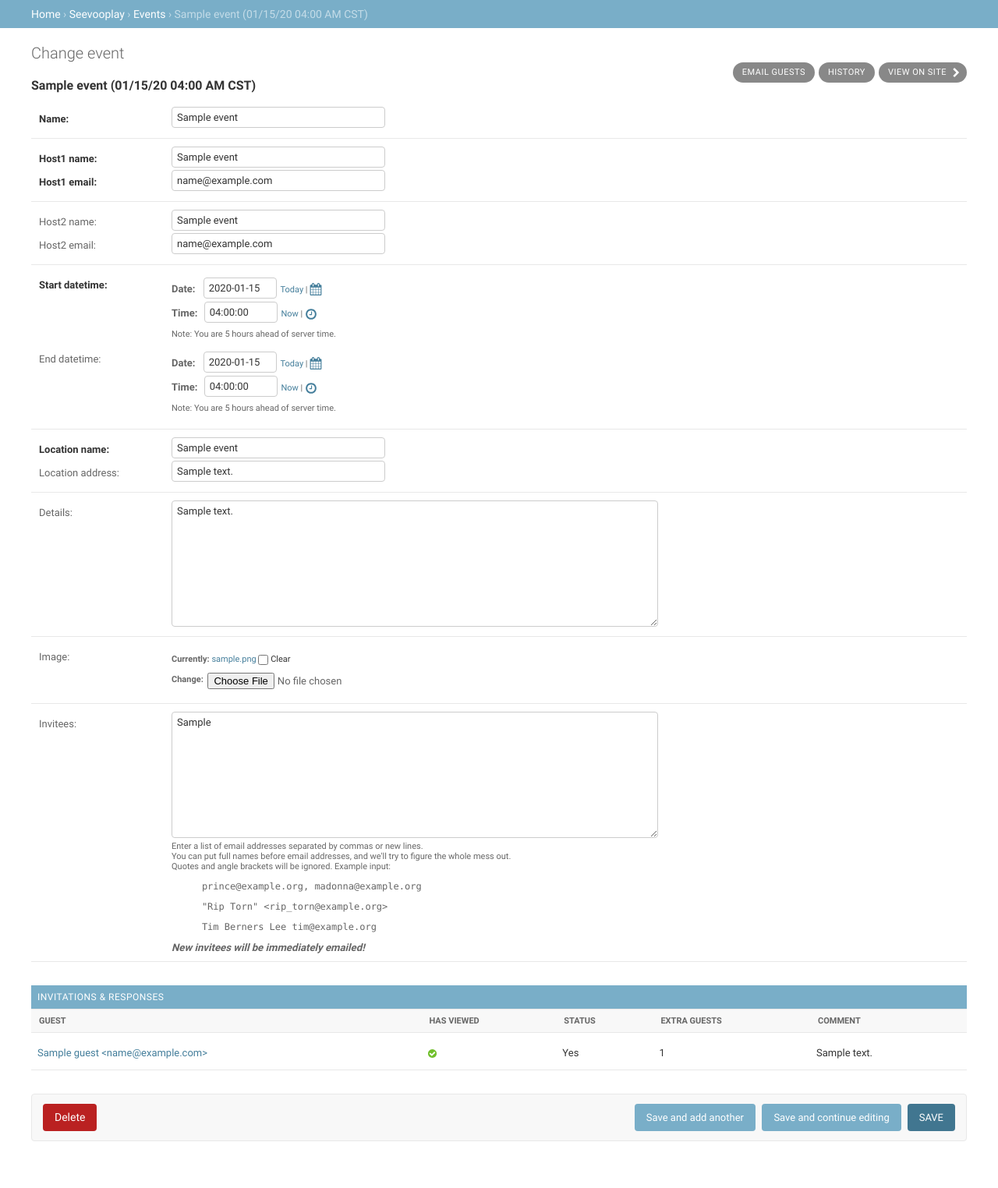
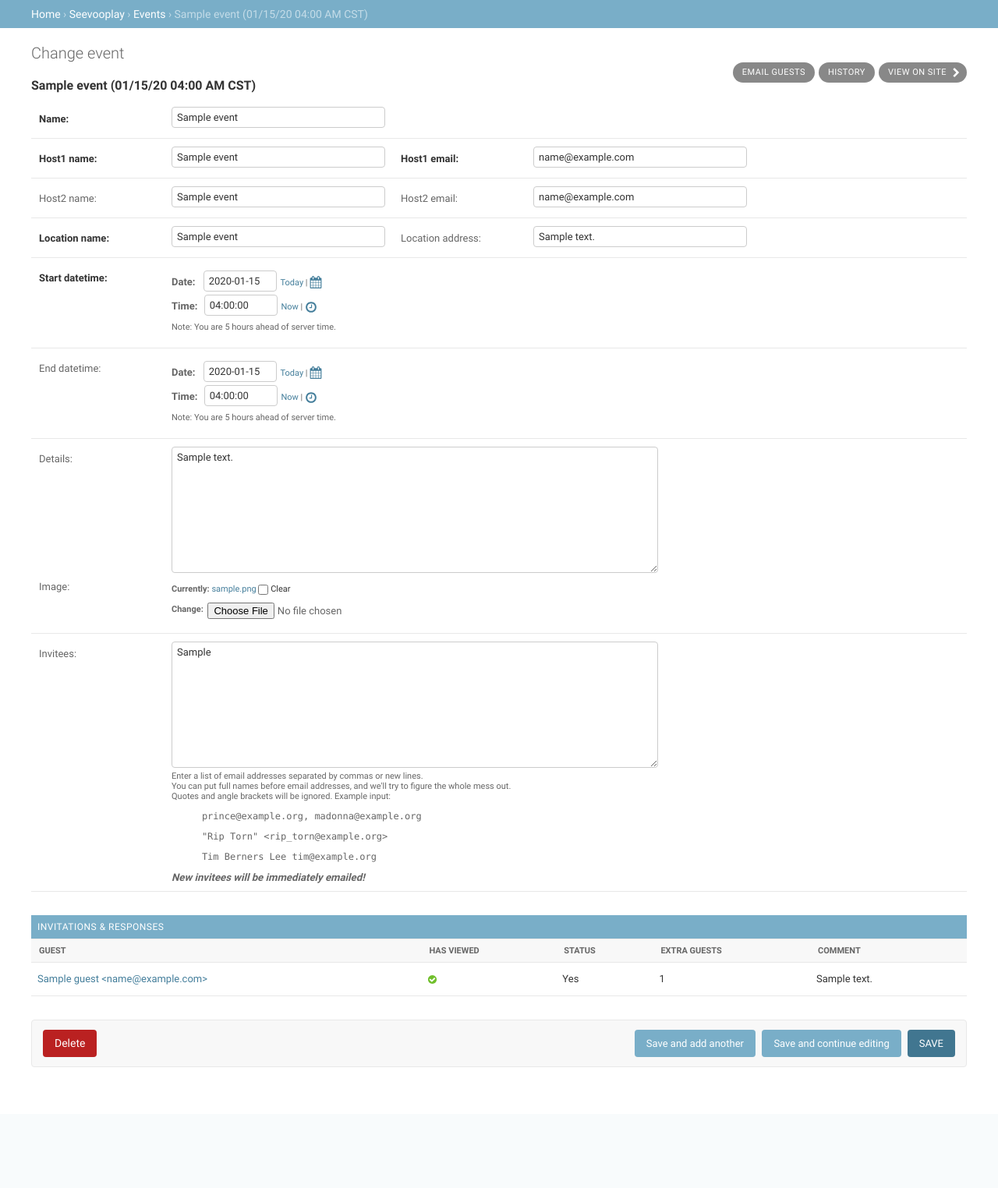
Before and after one commit to matthewn/seevooplay, a Django app: page /admin/seevooplay/event/1/change/ in a window 1280 px wide. Shown: the part 48-1572 px from the top of the page at 78% size. After the commit the page ends 1417 px from the top, so only its background shows below. Run offline with Django 3.2, Linux system fonts and the light colour scheme; a user stored in the database is signed in; tables that the repository leaves empty hold one stand-in row (values such as "Sample post"); parts of the project's set-up code (start-up, migrations or seed data) failed here and were passed over.

Commit message:
update admin layout/css for django 6

```diff
--- a/seevooplay/admin.py
+++ b/seevooplay/admin.py
@@ -41,10 +41,10 @@ class EventAdmin(admin.ModelAdmin):
         'name',
         ('host1_name', 'host1_email'),
         ('host2_name', 'host2_email'),
-        ('start_datetime', 'end_datetime'),
         ('location_name', 'location_address'),
-        'details',
-        'image',
+        'start_datetime',
+        'end_datetime',
+        ('details', 'image'),
         'invitees',
     )
     inlines = (StatusesInline,)
--- a/seevooplay/static/seevooplay/css/admin.css
+++ b/seevooplay/static/seevooplay/css/admin.css
@@ -3,14 +3,12 @@ tr.dynamic-reply_set > td:first-child > p {
 }
 
 .inline-group .tabular tr.has_original td {
-  padding-top: 1em;
+  padding-top: 8px;
 }
 
-.form-row .fieldBox {
-  width: 620px;
-}
 .trumbowyg-box,
 .trumbowyg-editor {
+  max-width: 623px;
   min-height: unset;
 }
 
```
